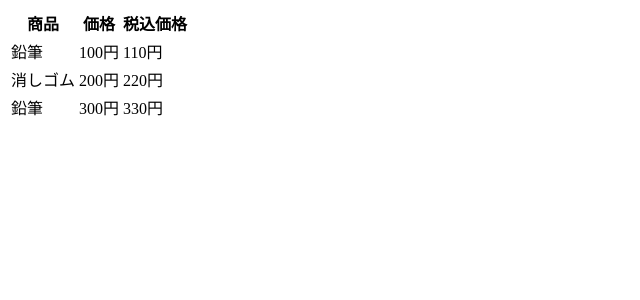
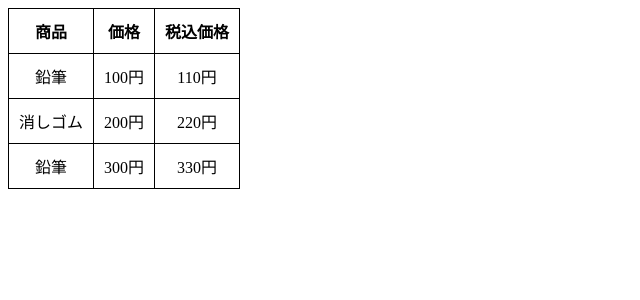
Before and after one commit to koyoomu/php-docker, a PHP site: page /task2-2.php in a window 1280 px wide. Shown: the top 300 px of the page, without its empty margins (0-640 px from the left). Run offline with PHP 8.4, Linux system fonts and the light colour scheme.

Commit message:
borderをつけました

```diff
--- /dev/null
+++ b/html/task2-2.css
@@ -0,0 +1,8 @@
+table {
+  border-collapse: collapse;
+  text-align: center;
+}
+th, td {
+  border: 1px solid #000;
+  padding: 10px;
+}
--- a/html/task2-2.php
+++ b/html/task2-2.php
@@ -6,6 +6,7 @@
   <meta http-equiv="X-UA-Compatible" content="IE=edge">
   <meta name="viewport" content="width=device-width, initial-scale=1.0">
   <title>PHP練習</title>
+  <link rel="stylesheet" href="task2-2.css">
 </head>
 <body>
   <table>
```
